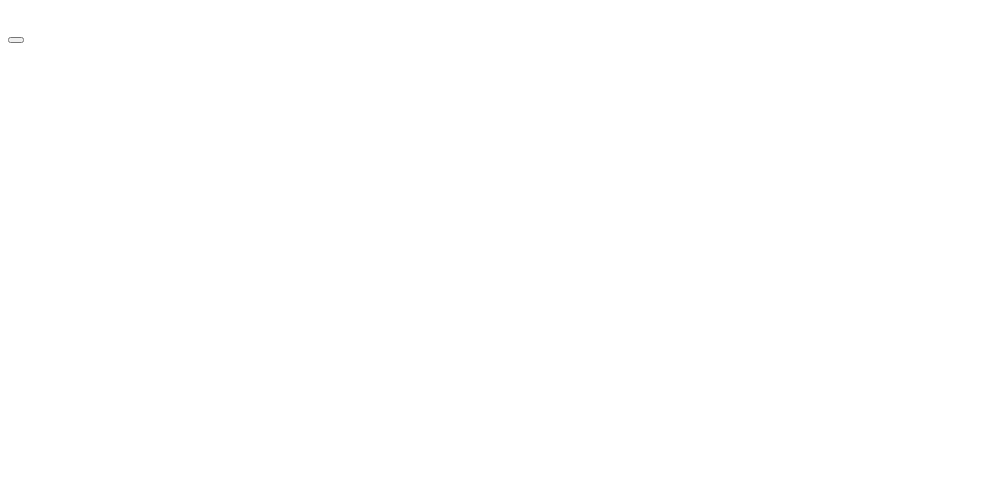
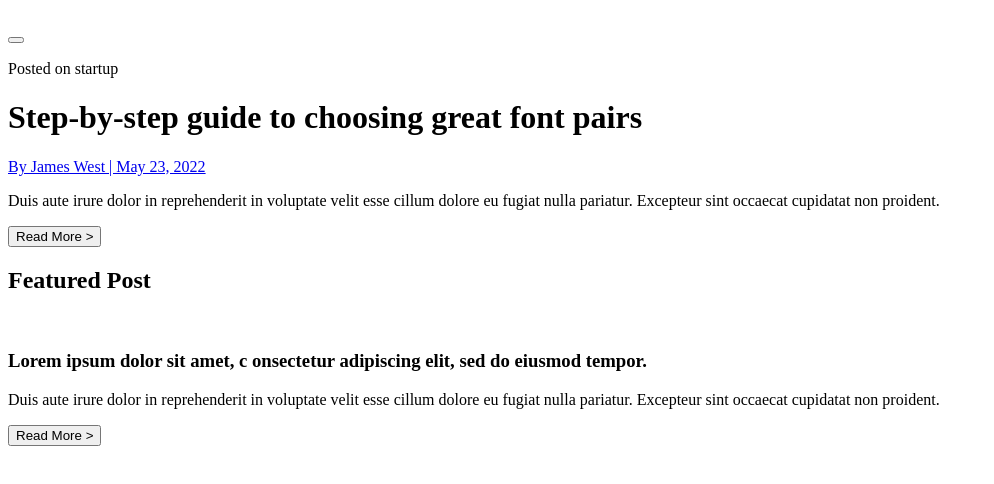
Before and after one commit to AkhmaevM/-Finsweet, a plain HTML site: page index.html in a window 1280 px wide. Shown: the whole page, without its empty margins (0-994 px from the left). Drawn offline with Linux system fonts and the light colour scheme.

Commit message:
added several blocks

```diff
--- a/index.html
+++ b/index.html
@@ -14,7 +14,49 @@
             <button class="header-btn"></button>
         </div>
     </header>
-    <main></main>
+
+    <main class="main">
+        <div class="main__top top">
+            <p class="top__text">
+                Posted on startup
+            </p>
+
+            <h1 class="top__header">
+                Step-by-step guide to choosing great font pairs
+            </h1>
+
+            <a href="#" class="top__author author">By James West  |  May 23, 2022 </a>
+
+            <p class="top__description">
+                Duis aute irure dolor in reprehenderit in voluptate velit esse
+                cillum dolore eu fugiat nulla pariatur. Excepteur sint occaecat
+                 cupidatat non proident.
+            </p>
+
+            <button class="top__btn">Read More ></button>
+        </div>
+
+        <div class="main__post post">
+            <div class="post__featured featured">
+                <h2 class="featured__name">Featured Post</h2>
+                <img src="" alt="" class="featured__img">
+                <a href="#" class="featured__author author"></a>
+                <div class="featured__box">
+                    <h3 class="featured__postname">Lorem ipsum dolor sit amet, c
+                        onsectetur adipiscing elit, sed do eiusmod tempor.</h3>
+
+                    <p class="featured__postinfo">
+                        Duis aute irure dolor in reprehenderit in voluptate
+                        velit esse cillum dolore eu fugiat nulla pariatur.
+                        Excepteur sint occaecat cupidatat non proident.
+                    </p>
+                </div>
+
+                <button class="featured__btn btn">Read More ></button>
+            </div>
+            <div class="post__all"></div>
+        </div>
+    </main>
     <footer></footer>
 </body>
 </html>
```
Also changed, not shown: 1 other file.
